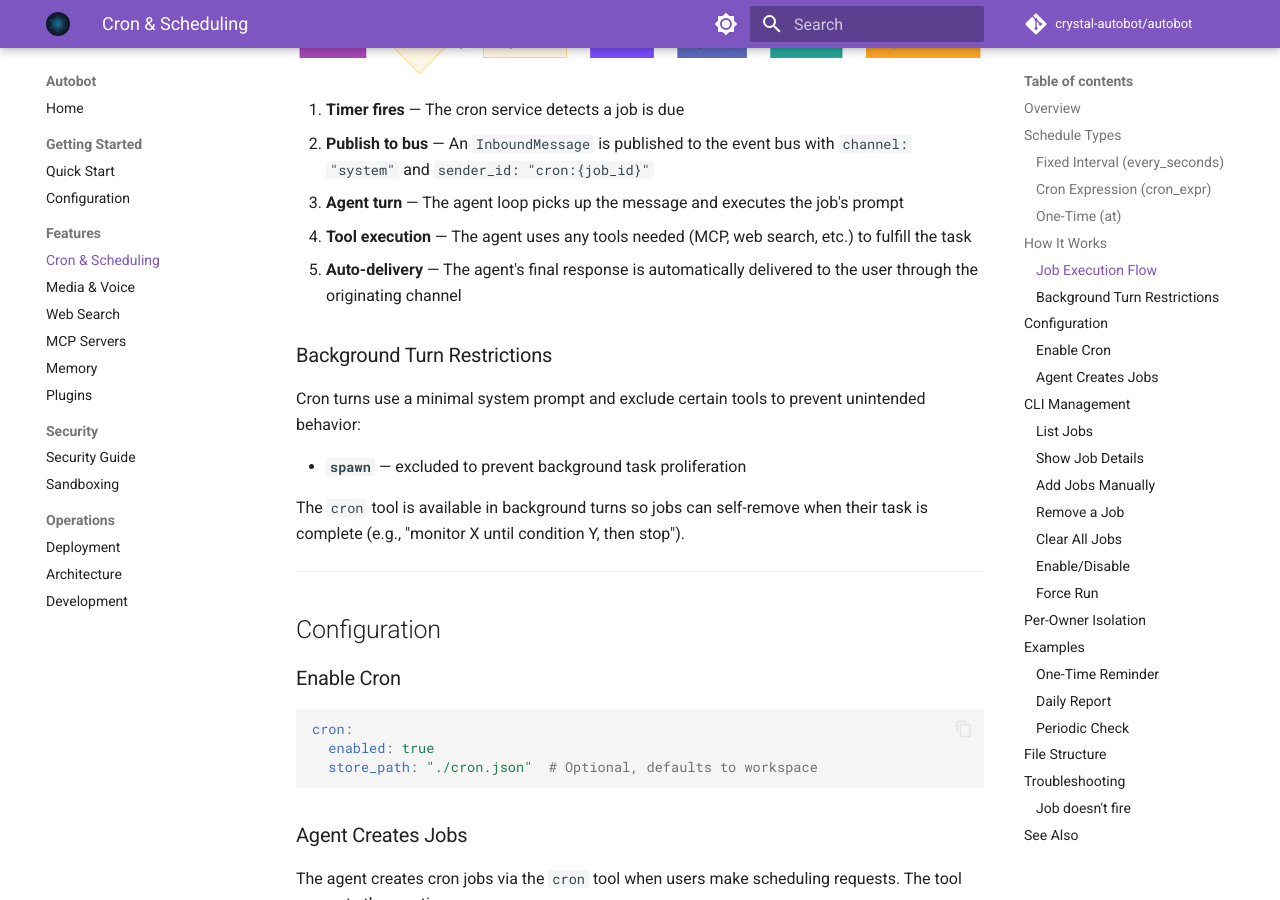
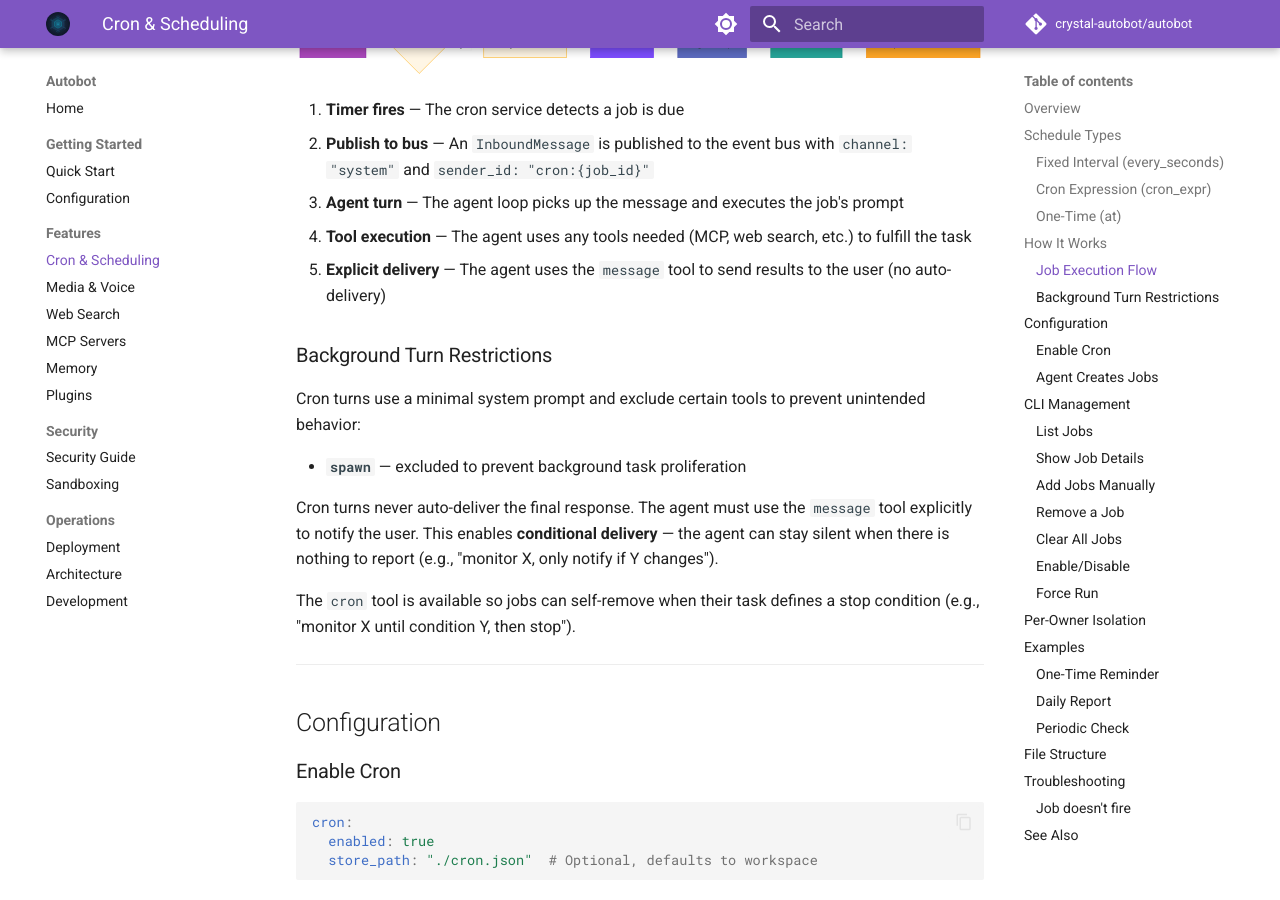
Before and after one commit to crystal-autobot/autobot, an MkDocs documentation site: the page built from docs/cron.md, in a window 1280 px wide and 900 px high, scrolled down 1564 px. Built offline with MkDocs 1.6.1 and Material for MkDocs 9.7.7, drawn with Linux system fonts in a browser that asks for light colours; comment, search, counter and statistics services are not loaded.

Commit message:
fix(cron): conditional delivery (#23)
* fix(cron): cron args

* Remove args

```diff
--- a/docs/cron.md
+++ b/docs/cron.md
@@ -78,7 +78,7 @@ graph LR
 2. **Publish to bus** — An `InboundMessage` is published to the event bus with `channel: "system"` and `sender_id: "cron:{job_id}"`
 3. **Agent turn** — The agent loop picks up the message and executes the job's prompt
 4. **Tool execution** — The agent uses any tools needed (MCP, web search, etc.) to fulfill the task
-5. **Auto-delivery** — The agent's final response is automatically delivered to the user through the originating channel
+5. **Explicit delivery** — The agent uses the `message` tool to send results to the user (no auto-delivery)
 
 ### Background Turn Restrictions
 
@@ -86,7 +86,9 @@ Cron turns use a minimal system prompt and exclude certain tools to prevent unin
 
 - **`spawn`** — excluded to prevent background task proliferation
 
-The `cron` tool is available in background turns so jobs can self-remove when their task is complete (e.g., "monitor X until condition Y, then stop").
+Cron turns never auto-deliver the final response. The agent must use the `message` tool explicitly to notify the user. This enables **conditional delivery** — the agent can stay silent when there is nothing to report (e.g., "monitor X, only notify if Y changes").
+
+The `cron` tool is available so jobs can self-remove when their task defines a stop condition (e.g., "monitor X until condition Y, then stop").
 
 ---
 
```
Also changed, not shown: 4 other files.
